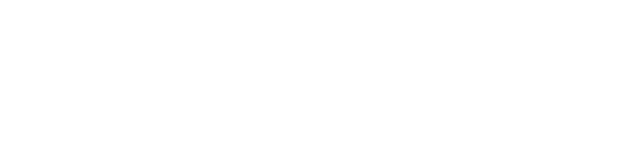
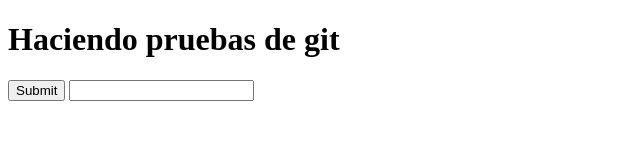
Before and after one commit to BrayanCortes/Aprendiendo-Frontend, a plain HTML site: page index.html in a window 1280 px wide. Shown: the whole page, without its empty margins (0-640 px from the left). Drawn offline with Linux system fonts and the light colour scheme.

Commit message:
Agregando etiquetas

```diff
--- a/index.html
+++ b/index.html
@@ -8,5 +8,12 @@
 </head>
 <body>
 
+    <h1>Haciendo pruebas de git</h1>
+
+    <form action method="">
+        <input type="submit">
+        <input type="text">
+    </form>
+
 </body>
 </html>
```
